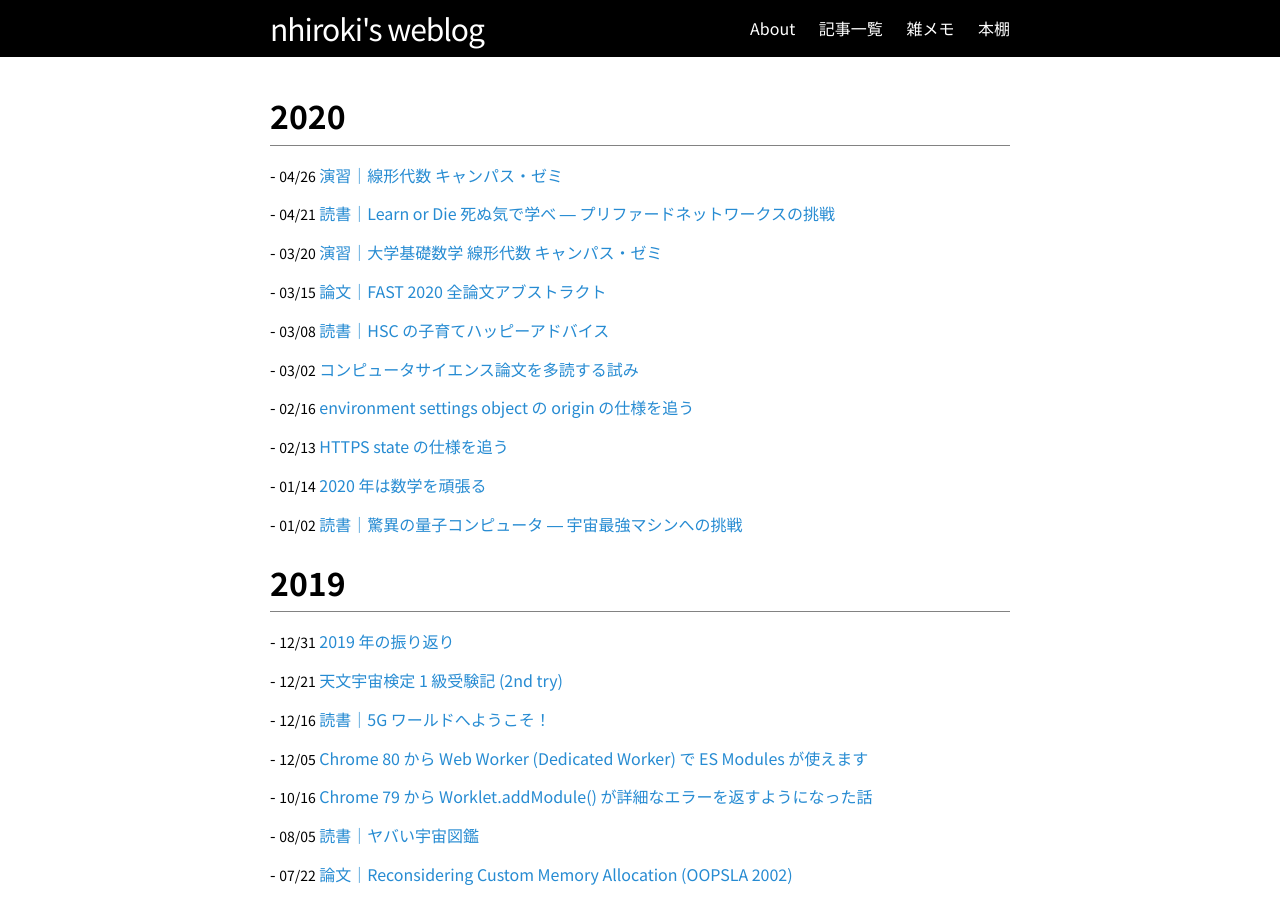
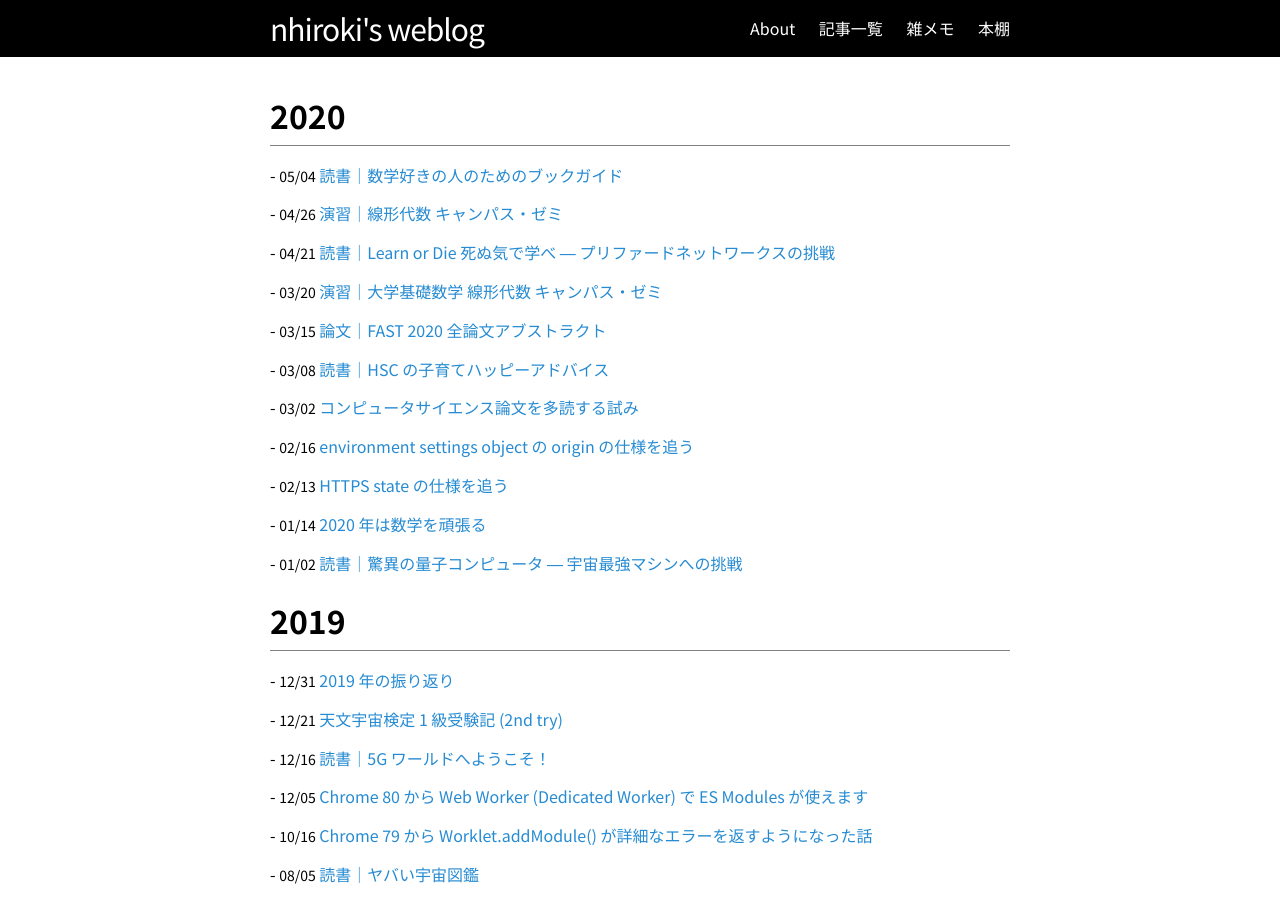
Before and after one commit to nhiroki/nhiroki.github.io, a Jekyll site: the page built from index.html, in a window 1280 px wide and 900 px high. Built offline with Jekyll 4.4.1, drawn with Linux system fonts in a browser that asks for light colours; some of the changed lines change nothing that is shown.

Commit message:
Publish a new article

```diff
--- /dev/null
+++ b/_posts/2020-05-04-book-book-guide-for-math-lovers.md
@@ -0,0 +1,52 @@
+---
+layout: post
+title: "読書｜数学好きの人のためのブックガイド"
+date: 2020-05-04 00:00:00 +09:00
+tags: book
+image: /images/book-book-guide-for-math-lovers.jpg
+math-expression: true
+---
+
+『数学好きの人のためのブックガイド』を読みました。本書は数学セミナーの増刊として刊行されており、過去の数学セミナーの記事や新たに書き下ろされた記事で構成されています。
+
+![表紙](/images/book-book-guide-for-math-lovers.jpg)
+
+# 読んだ動機
+
+本ブログでたびたび言っていますが [2020 年は数学を頑張る](/2020/01/14/study-math)ことを目標にしており、それに向けて数学書に対する土地勘のようなものを身に付けたくて本書を読みました。
+
+# 構成
+
+本書は主に 3 つの章に分かれており、章毎のテーマに沿って複数の著者 (数学者) による複数の記事で構成されています。
+
+## 第 1 章「大学生に薦める数学の教科書」
+
+第 1 章では大学生に向けて教科書を紹介する記事で構成されています。特に大学数学の入口である微分積分学と線形代数学の教科書が古典的なものから比較的新しめのものまで紹介されています。微分積分学や線型代数学の書籍は本屋でも特に多く陳列されており、どの本がどういった位置づけのものなのか俯瞰するのはなかなか難しいと思います。私自身、理工学部出身とはいえ数学は初歩的なところまでしか学んでおらず、授業の教科書も大学独自のものだったため、どれが古典的な教科書なのか全く知りませんでした。本章では様々な数学者が古典的な教科書について繰り返し取り上げているため、その辺りの土地勘を得ることができました。また、大学 1, 2 年次の微分積分学や線型代数学から更に進んだ先にはどういった分野があってどういった教科書があるのか、また工学や情報科学といった応用的な分野へ移る際の教科書なども紹介されていてとても参考になりました。
+
+教科書の紹介に加え、紹介者がその本にどのように巡り会いどのように読み解いたのかその体験談も語られており、そちらもとても参考になりました。
+
+> スジ (論理) は追えても一体何を学んでいるのかわからなくなることもしばしば．反動なのか「直感的な理解」を求めるようになり物理学の教科書を眺め始めました。
+>
+> ― 私を育てた教科書たち (p.21)
+
+> 論理が追えるというだけでは「理解した」という実感につながりません．『複素解析と流体力学』の紹介でも触れたように「直感的な理解」が必要な人にとっては「直感」と「論理」の間をどう行き来するかが大事な過程です。
+>
+> ― 私を育てた教科書たち (p.21)
+
+## 第 2 章「教科書だけじゃない！数学の本」
+
+第 2 章では教科書以外の数学書、具体的には数学史・数理パズル・数学を題材にした文学作品・数学雑誌・歴史的な数学書が紹介されています。この中でも特に日本における数学・科学雑誌の出版史と、江戸時代の数学書である『塵劫記』の話が面白かったです。
+
+あと、数学の一般向け啓蒙書の抱える問題として、一般の人に分かりやすく説明するために具体物を持ち込むことで数学の持つ抽象性が失われてしまうという話はとても興味深かったです。
+
+> 数学者やサイエンスライターが抽象的な概念や式の奥に潜む生き生きとした何かを紹介しようとすると，どうしても抽象度を下げて，具体物を持ち込むことになる．つまり，抽象性こそが本質であるはずの分野を具体的に語ろうとするわけだが，数学に具体物を持ち込めば，当然抽象性に由来する強みや明晰さは失われる．いってみれば，数学の一般向け啓蒙書という言葉自体が形容矛盾なのだ．したがって，数学の一般向け啓蒙書は絶えず批判にさらされることになる．
+>
+> ― 数学と数学者の世界 (p.59 - 60)
+
+## 第 3 章「名著・大著を読む」
+
+第 3 章では名著や大著と呼ばれる本を歴史的な背景を含めて深く掘り下げて紹介しています。本章の内容は私には特に難しく大部分は読み飛ばしてしまいました。いつか「なるほどー！」と思いながら読める日が来るんだろうか・・・
+
+# おわりに
+
+数学書がそれを読んだ紹介者の体験とともに紹介されており、細部は分からずともとても楽しめました。本の紹介も参考になり、気になった本を欲しい物リストに突っ込んでいったら長大なリストになりました。在庫切れのものが多いのがちょっと残念ですが、手に入るものから少しずつ読んでみようと思っています。
--- a/books.md
+++ b/books.md
@@ -1,7 +1,7 @@
 ---
 layout: page
 title: 本棚
-date: 2020/04/26
+date: 2020/05/04
 permalink: /books/
 ---
 
@@ -276,6 +276,7 @@ permalink: /books/
 - ([途中](https://twitter.com/nhiroki_/status/1159146915491012609)) トコトンやさしいモータの本
 - ([途中](https://twitter.com/nhiroki_/status/1213117156205850631)) 弱点克服 大学生の線形代数 改訂版
 
+= ([2020](/2020/05/04/book-book-guide-for-math-lovers)) 数学好きの人のためのブックガイド
 - ([2020](/2020/04/26/book-linear-algebra-campus-seminar)) 線形代数 キャンパス・ゼミ
 - ([2020](/2020/03/20/book-basic-linear-algebra-campus-seminar)) 大学基礎数学 線形代数 キャンパス・ゼミ
 - ([2019](/2019/08/05/book-yabai-uchu-zukan)) ヤバい宇宙図鑑
```
Also changed, not shown: images/book-book-guide-for-math-lovers.jpg (added).
